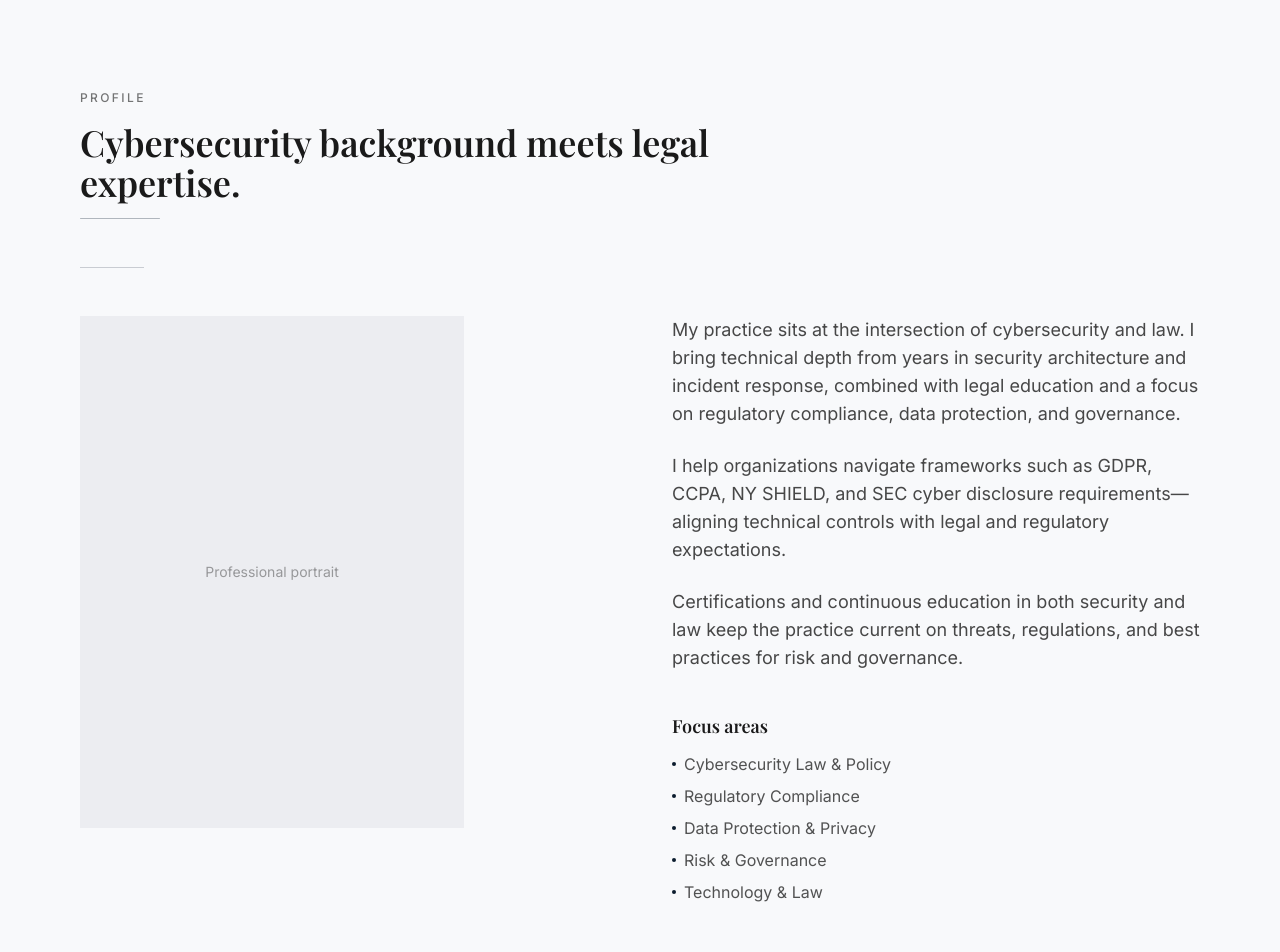
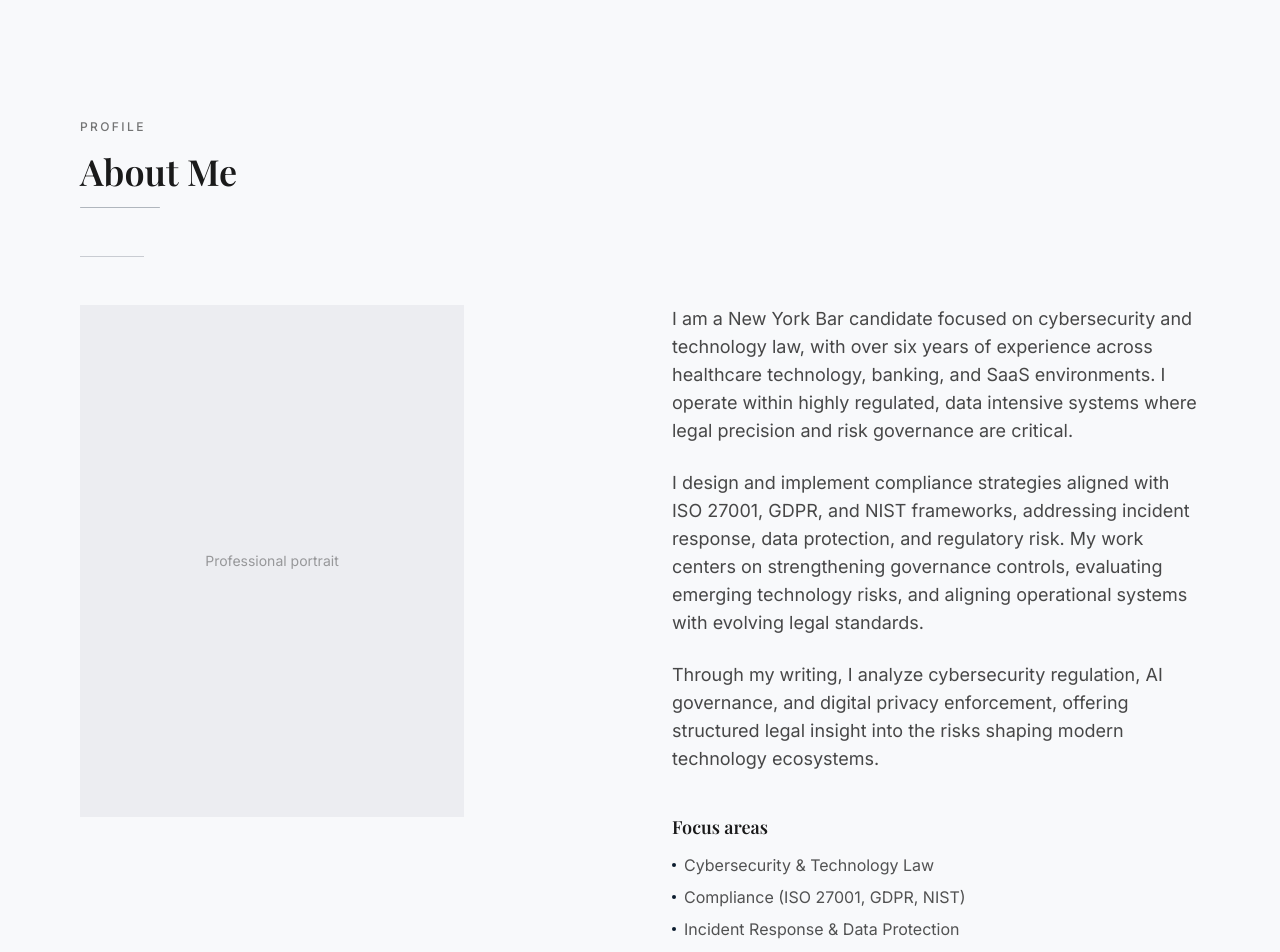
Before and after one commit to Yusuf-xx/Mike-Personal-Website, a Next.js app: page / in a window 1280 px wide. Shown: the part 680-1632 px from the top of the page. Built offline with nearby package versions, Linux system fonts and the light colour scheme; no server answers; the database is empty; a web font is replaced by a local one.

Commit message:
first commit

```diff
--- a/app/layout.tsx
+++ b/app/layout.tsx
@@ -8,9 +8,9 @@ const inter = Inter({ subsets: ['latin'], variable: '--font-inter' });
 const playfair = Playfair_Display({ subsets: ['latin'], variable: '--font-playfair' });
 
 export const metadata: Metadata = {
-  title: 'Cybersecurity Professional & Legal Specialist',
-  description: 'Cybersecurity professional with legal expertise in regulatory compliance, data protection, risk & governance, and the intersection of technology and law.',
-  keywords: ['cybersecurity law', 'regulatory compliance', 'data protection', 'risk governance', 'technology law'],
+  title: 'Cybersecurity & Technology Law | New York Bar Candidate',
+  description: 'New York Bar candidate focused on cybersecurity and technology law. Six+ years in healthcare technology, banking, and SaaS. Compliance aligned with ISO 27001, GDPR, and NIST; incident response, data protection, and regulatory risk.',
+  keywords: ['cybersecurity law', 'technology law', 'New York Bar', 'regulatory compliance', 'ISO 27001', 'GDPR', 'NIST', 'data protection', 'AI governance', 'risk governance'],
 };
 
 export default function RootLayout({
--- a/components/sections/About.tsx
+++ b/components/sections/About.tsx
@@ -9,7 +9,7 @@ export default function About() {
     <Section id="about" background="white">
       <SectionHeader
         eyebrow="Profile"
-        title="Cybersecurity background meets legal expertise."
+        title="About Me"
         description=""
         align="left"
       />
@@ -28,28 +28,28 @@ export default function About() {
 
         <div className="space-y-6">
           <p className="text-base leading-relaxed text-charcoal/80 md:text-lg">
-            My practice sits at the intersection of cybersecurity and law. I bring technical depth from years in security architecture and incident response, combined with legal education and a focus on regulatory compliance, data protection, and governance.
+            I am a New York Bar candidate focused on cybersecurity and technology law, with over six years of experience across healthcare technology, banking, and SaaS environments. I operate within highly regulated, data intensive systems where legal precision and risk governance are critical.
           </p>
           <p className="text-base leading-relaxed text-charcoal/80 md:text-lg">
-            I help organizations navigate frameworks such as GDPR, CCPA, NY SHIELD, and SEC cyber disclosure requirements—aligning technical controls with legal and regulatory expectations.
+            I design and implement compliance strategies aligned with ISO 27001, GDPR, and NIST frameworks, addressing incident response, data protection, and regulatory risk. My work centers on strengthening governance controls, evaluating emerging technology risks, and aligning operational systems with evolving legal standards.
           </p>
           <p className="text-base leading-relaxed text-charcoal/80 md:text-lg">
-            Certifications and continuous education in both security and law keep the practice current on threats, regulations, and best practices for risk and governance.
+            Through my writing, I analyze cybersecurity regulation, AI governance, and digital privacy enforcement, offering structured legal insight into the risks shaping modern technology ecosystems.
           </p>
           <div className="pt-4">
             <h3 className="font-serif text-lg font-semibold text-charcoal mb-3">Focus areas</h3>
             <ul className="space-y-2 text-charcoal/75 text-sm md:text-base">
               <li className="flex items-center gap-2">
                 <span className="w-1 h-1 rounded-full bg-navy" />
-                Cybersecurity Law & Policy
+                Cybersecurity & Technology Law
               </li>
               <li className="flex items-center gap-2">
                 <span className="w-1 h-1 rounded-full bg-navy" />
-                Regulatory Compliance
+                Compliance (ISO 27001, GDPR, NIST)
               </li>
               <li className="flex items-center gap-2">
                 <span className="w-1 h-1 rounded-full bg-navy" />
-                Data Protection & Privacy
+                Incident Response & Data Protection
               </li>
               <li className="flex items-center gap-2">
                 <span className="w-1 h-1 rounded-full bg-navy" />
@@ -57,7 +57,7 @@ export default function About() {
               </li>
               <li className="flex items-center gap-2">
                 <span className="w-1 h-1 rounded-full bg-navy" />
-                Technology & Law
+                AI Governance & Digital Privacy
               </li>
             </ul>
           </div>
--- a/components/sections/CV.tsx
+++ b/components/sections/CV.tsx
@@ -14,7 +14,7 @@ export default function CV() {
         <SectionHeader
           eyebrow="Credentials"
           title="Curriculum Vitae"
-          description="Professional summary and experience in cybersecurity, legal, and regulatory practice."
+          description="New York Bar candidate with over six years across healthcare technology, banking, and SaaS. Compliance strategies aligned with ISO 27001, GDPR, and NIST; incident response, data protection, and regulatory risk."
           align="center"
         />
         <motion.div
--- a/components/sections/Hero.tsx
+++ b/components/sections/Hero.tsx
@@ -19,7 +19,7 @@ export default function Hero() {
               Protecting Data. Navigating Regulation. Securing the Future.
             </h1>
             <p className="max-w-xl text-lg text-charcoal/75 leading-relaxed">
-              Cybersecurity professional with legal expertise in regulatory compliance, governance, and digital risk.
+              New York Bar candidate focused on cybersecurity and technology law—with over six years across healthcare technology, banking, and SaaS.
             </p>
             <div className="flex flex-col sm:flex-row gap-4">
               <Link href="#blog">
```
